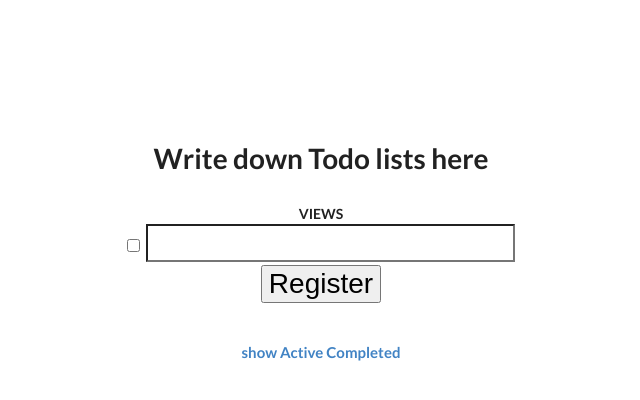
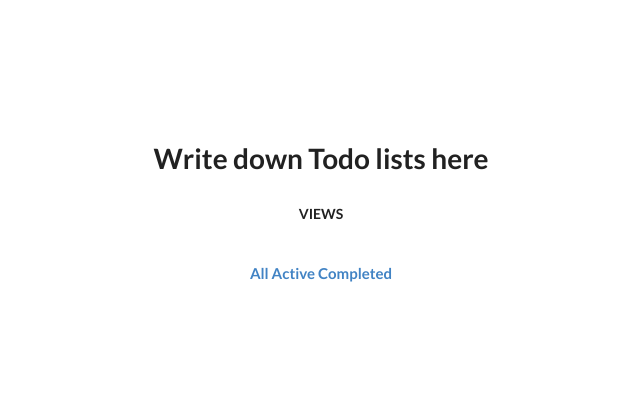
Before and after one commit to gomjellie/todo, a Flask app: page /show in a window 1280 px wide. Shown: the top 400 px of the page, without its empty margins (319-959 px from the left). Run offline with Flask 2, Linux system fonts and the light colour scheme; data that the repository does not hold is empty; some libraries are stand-ins or nearby versions.

Commit message:
completed, Active를 show.html로

```diff
--- a/app/templates/layout.html
+++ b/app/templates/layout.html
@@ -21,7 +21,7 @@
 	</div>
 </div>
 <h4>
-	<a href="{{url_for('show')}}">show</a>
+	<a href="{{url_for('show')}}">All</a>
 	<a href="{{url_for('active')}}">Active</a>
 	<a href="{{url_for('completed')}}">Completed</a>
 </h4>
--- a/app/templates/show.html
+++ b/app/templates/show.html
@@ -1,21 +1,24 @@
-{% extends "layout.html" %}
+
+{#
 {% from "_formhelpers.html" import render_field %}
-{% block body %}
-
 <form method=post action="/register">
 	{{ render_field(form.check) }} {{ render_field(form.todo) }}
-  <p><input type=submit value=Register>
+  <input type=submit value=Register>
 </form>
+#}
+{% extends "register.html" %}
 
+{% block body %}
 <div class = "row">
 	<div class = "large-8 columns">
 		<div class="row container1">
 			{%for todo in todos %}
 				<div class="large-4 small-4 columns">
 					<ul class="todo-table">
-						{% if todo.check %}<li class="todo">{{todo.check}}</li>{% endif %}
-						{% if todo.todo %}<li class="todo">{{todo.todo}}</li>{% endif %}
+						{% if todo.check %}{{todo.check}}{% endif %}
+						{% if todo.todo %}{{todo.todo}}{% endif %}
 					</ul>
+				</div>
 			{%endfor%}
 		</div>
 	</div>
--- a/app/views.py
+++ b/app/views.py
@@ -23,29 +23,23 @@ def register():
     	return redirect(url_for('register'))
     return render_template('register.html', form=form)
 
-@app.route('/active', methods=['GET'])
+@app.route('/active', methods=['GET', 'POST'])
 def active():
+    form = RegistrationForm(request.form)
     todos =db_session.query(Todo).filter_by(check=False).all()
-    return render_template('/active.html',todos=todos)
+    return render_template('/show.html',todos=todos,form=form)
 
 @app.route('/completed', methods=['GET'])
 def completed():
+    form = RegistrationForm(request.form)
     todos = db_session.query(Todo).filter_by(check=True).all()
-    return render_template('/completed.html',todos=todos)
+    return render_template('/show.html',todos=todos,form=form)
 
 @app.route('/show', methods=['GET'])
 def show():
     form = RegistrationForm(request.form)
     todos = db_session.query(Todo).all()
-    return render_template("show.html",
-            title="Show",
-            todos = todos,
-            form=form
-            )
-#    ret = ''
-#    for instance in db_session.query(Todo).order_by(Todo.id):
-#        ret += 'todo: {todo} is_done: {is_done}'.format(todo=instance.todo, is_done=instance.check)
-#    return ret
+    return render_template("show.html",todos = todos,form=form)
 
 @app.teardown_appcontext
 def shutdown_session(exception=None):
```
Also changed, not shown: 1 other file.
